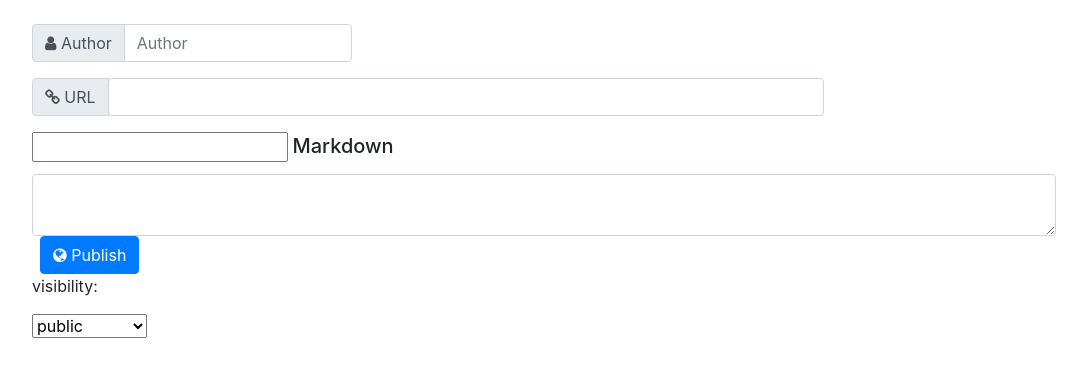
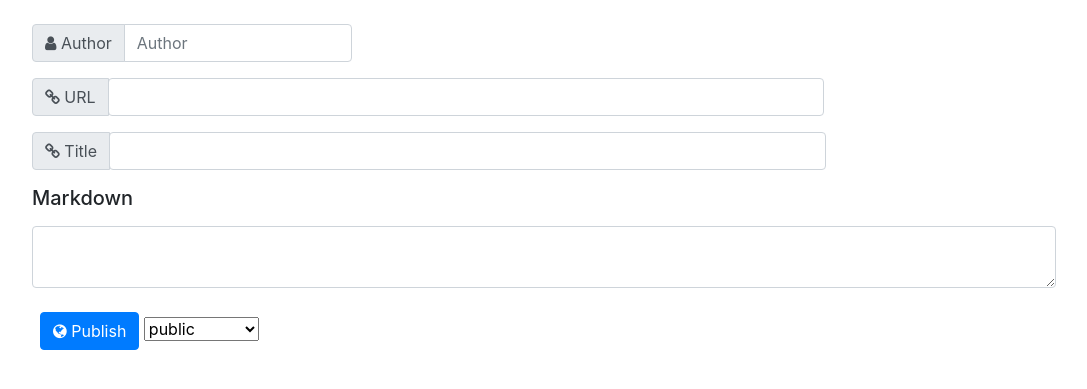
Before and after one commit to cc-d/flask-microblog, a Flask app: page /blog/create in a window 1280 px wide. Shown: the part 56-445 px from the top of the page, without its empty margins (96-1183 px from the left). Run offline with Flask 2, Linux system fonts and the light colour scheme; some libraries are stand-ins or nearby versions.

Commit message:
set default db to sqlite, minor new blog style chagnes

```diff
--- a/microblog/example-config.py
+++ b/microblog/example-config.py
@@ -12,7 +12,7 @@ SQLALCHEMY_TRACK_MODIFICATIONS = False
 
 # choose to use either postgresql or sqlite3, both work
 #DB_TYPE = 'sqltie3'
-DB_TYPE = 'postgres'
+DB_TYPE = 'sqlite'
 
 DB_NAME = 'microblog'
 
--- a/microblog/static/base.css
+++ b/microblog/static/base.css
@@ -164,3 +164,7 @@
         font-size: 85%;
     }
 }
+
+.visdiv {
+    display: inline-block;
+}
--- a/microblog/templates/blog/create.html
+++ b/microblog/templates/blog/create.html
@@ -25,20 +25,30 @@
             <div class='input-text-wrap'>
                 <input type="text" class="form-control custom-link-input"
                  aria-label="prepend-link" aria-describedby="prepend-link" name='url'>
-
             </div>
         </div>
-        <input type='text'  name='title'></title>
+
+        <div class="input-group mb-3 custom-link">
+            <div class="input-group-prepend igp-url">
+                <span class="input-group-text" id="prepend-title">
+                    <i class='fa fa-link'></i>&nbsp;Title
+                </span>
+            </div>
+            <div class='input-text-wrap'>
+                <input type="text" class="form-control custom-link-input"
+                 aria-label="prepend-link" aria-describedby="prepend-title" name='title'>
+            </div>
+        </div>
+
         <label for='create-textarea'><h5>Markdown</h5></label>
         <div class='input-group' id='create-textarea-wrapper'>
             <textarea id='create-textarea' class='form-control' name='text'></textarea>
         </div>
 
-
+        <br>
         <button type='submit' class='btn btn-primary create-account-btn'><i class='fa fa-globe'></i>&nbsp;Publish</button>
 
         <div class='visdiv'>
-            <p class='text-unstyled'>visibility: </p>
             <select name='visibility'>
                 <option value='public'>public</option>
                 <option value='private'>private</option>
```
